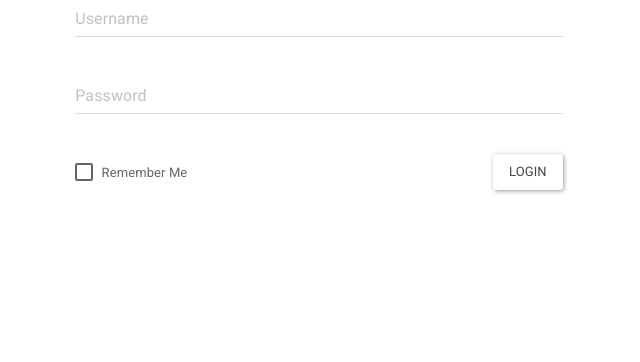
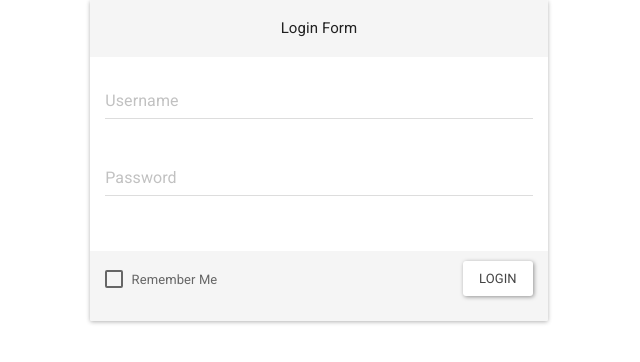
Before and after one commit to collinhaines/login-form, a website: page index.html in a window 1280 px wide. Shown: the whole page, without its empty margins (321-961 px from the left). Drawn offline with Linux system fonts and the light colour scheme.

Commit message:
Added Panel Layout

```diff
--- /dev/null
+++ b/css/src/login-form.less
@@ -0,0 +1,14 @@
+// Login Form
+
+.panel-title {
+  margin-top: 10px;
+  margin-bottom: 10px;
+}
+
+.panel-body {
+  padding-top: 25px;
+}
+
+.control-label {
+  margin-left: 15px;
+}
--- a/index.html
+++ b/index.html
@@ -16,21 +16,35 @@
     <div class="row">
       <div class="col-xs-11 col-sm-9 col-md-7 col-lg-5 center-block">
         <form class="form-horizontal" id="login">
+          <legend class="hide">Login Form</legend>
+
           <fieldset>
+            <div class="panel panel-default">
+              <div class="panel-heading">
+                <h2 class="panel-title text-center">Login Form</h2>
+              </div>
+
+              <div class="panel-body">
                 <div class="form-group">
                   <label for="username" class="control-label">Username</label>
 
-              <input type="text" class="form-control" id="username" placeholder="Username">
+                  <div class="col-xs-12">
+                    <input type="text" class="form-control" id="username">
+                  </div>
                 </div>
 
                 <div class="form-group">
                   <label for="password" class="control-label">Password</label>
 
-              <input type="password" class="form-control" id="password" placeholder="Password">
+                  <div class="col-xs-12">
+                    <input type="password" class="form-control" id="password">
+                  </div>
+                </div>
               </div>
 
+              <div class="panel-footer">
                 <div class="form-group">
-              <div class="col-xs-6" style="padding-left: 0;">
+                  <div class="col-xs-6">
                     <div class="checkbox">
                       <label>
                         <input type="checkbox"> Remember Me
@@ -38,8 +52,10 @@
                     </div>
                   </div>
 
-              <div class="col-xs-6" style="padding-right: 0;">
+                  <div class="col-xs-6">
                     <button type="submit" class="btn btn-default pull-right">Login</button>
+                  </div>
+                </div>
               </div>
             </div>
           </fieldset>
```
Also changed, not shown: css/login-form.css. Lines whose indentation alone changed are shown as unchanged.
